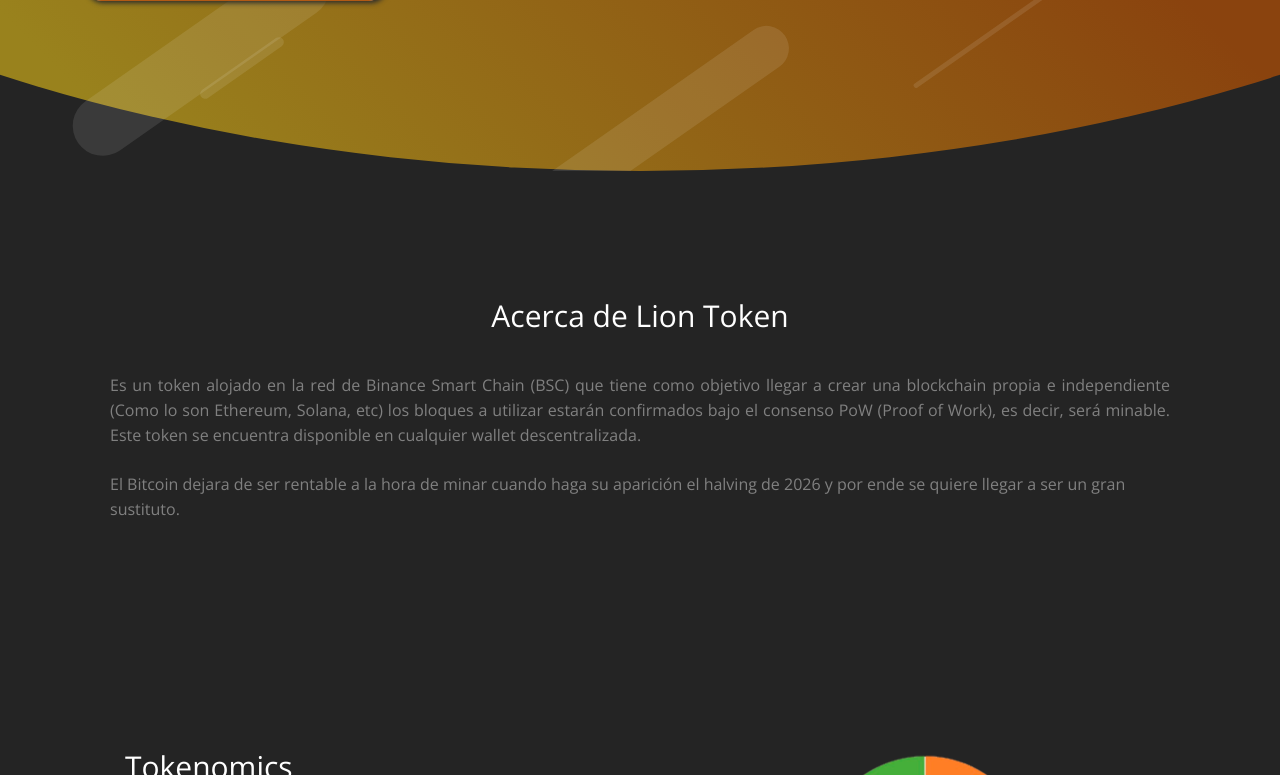
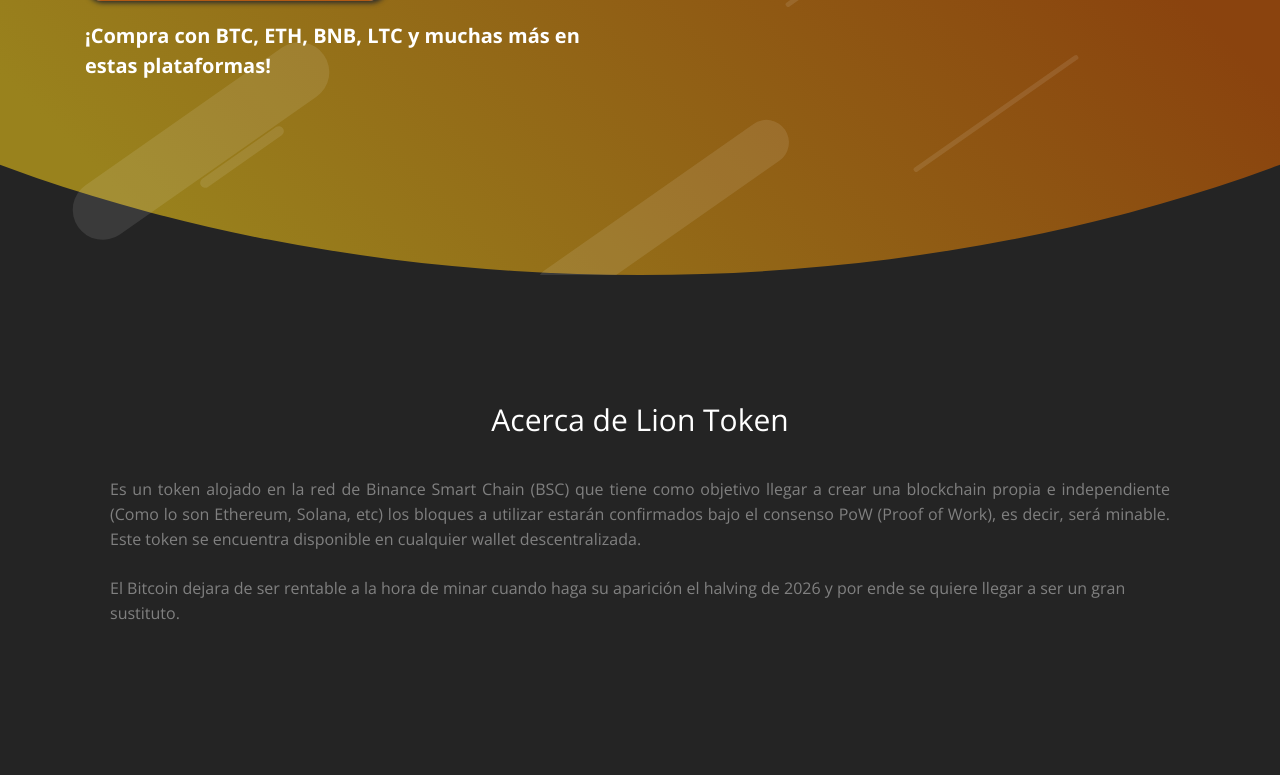
Before and after one commit to Andersongb1007/Lion, a website: page index.html in a window 1280 px wide. Shown: the part 547-1322 px from the top of the page. Drawn offline with nearby package versions, Linux system fonts and the light colour scheme; some packages are replaced by stand-ins of ours; a script that the page names is missing.

Commit message:
Arreglos parte 1

```diff
--- a/assets/css/style.css
+++ b/assets/css/style.css
@@ -1,25 +1,3 @@
-/**
- * WEBSITE: https://themefisher.com
- * TWITTER: https://twitter.com/themefisher
- * FACEBOOK: https://www.facebook.com/themefisher
- * GITHUB: https://github.com/themefisher/
- */
-
-/*
-THEME: Small Apps | Bootstrap App Landing Template
-VERSION: 1.0.0
-AUTHOR: Themefisher
-
-HOMEPAGE: https://themefisher.com/products/small-apps-free-app-landing-page-template/
-DEMO: https://demo.themefisher.com/small-apps/
-GITHUB: https://github.com/themefisher/Small-Apps-Bootstrap-App-Landing-Template
-
-Get HUGO Version : https://themefisher.com/products/small-apps-hugo-app-landing-theme/
-
-WEBSITE: https://themefisher.com
-TWITTER: https://twitter.com/themefisher
-FACEBOOK: https://www.facebook.com/themefisher
-*/
 /*=== MEDIA QUERY ===*/
 @import url("https://fonts.googleapis.com/css?family=Lora:400,400i|Open+Sans:300,400,600,700,800");
 body {
@@ -2065,3 +2043,6 @@
 .p-t {
   padding-top: 5rem;
 }
+.p-t-2 {
+  padding-top: 20px;
+}
--- a/assets/js/script.js
+++ b/assets/js/script.js
@@ -1,9 +1,3 @@
-/**
- * WEBSITE: https://themefisher.com
- * TWITTER: https://twitter.com/themefisher
- * FACEBOOK: https://www.facebook.com/themefisher
- * GITHUB: https://github.com/themefisher/
- */
 
 (function ($) {
   'use strict';
@@ -175,6 +169,6 @@
 
 /*SCROLL*/
 var scroll = new SmoothScroll('a[href*="#"]', {
-  speed: 1000,
+  speed: 500,
   speedAsDuration: true,
 });
--- a/index.html
+++ b/index.html
@@ -109,8 +109,10 @@
 						<p class="text-dark"><img src="https://poocoin.app/images/logo/poocoin512.png"
 								class="img__poocoin" alt="Logo de Poocoin" width="20px"> Comprar en Poocoin</p>
 					</a>
+					<h3 class="text-white font-weight-bold mb-4 p-t-2">¡Compra con BTC, ETH, BNB, LTC y muchas más en estas plataformas!  </h3>
 				</div>
-				<div class="col-md-6 text-center order-1 order-md-2">
+
+				<div class="col-md-6 text-center order-1 order-md-2 ">
 					<img class="img-fluid bor-logo" src="./assets/images/Logotipo.jpg" alt="Logo">
 				</div>
 			</div>
```
